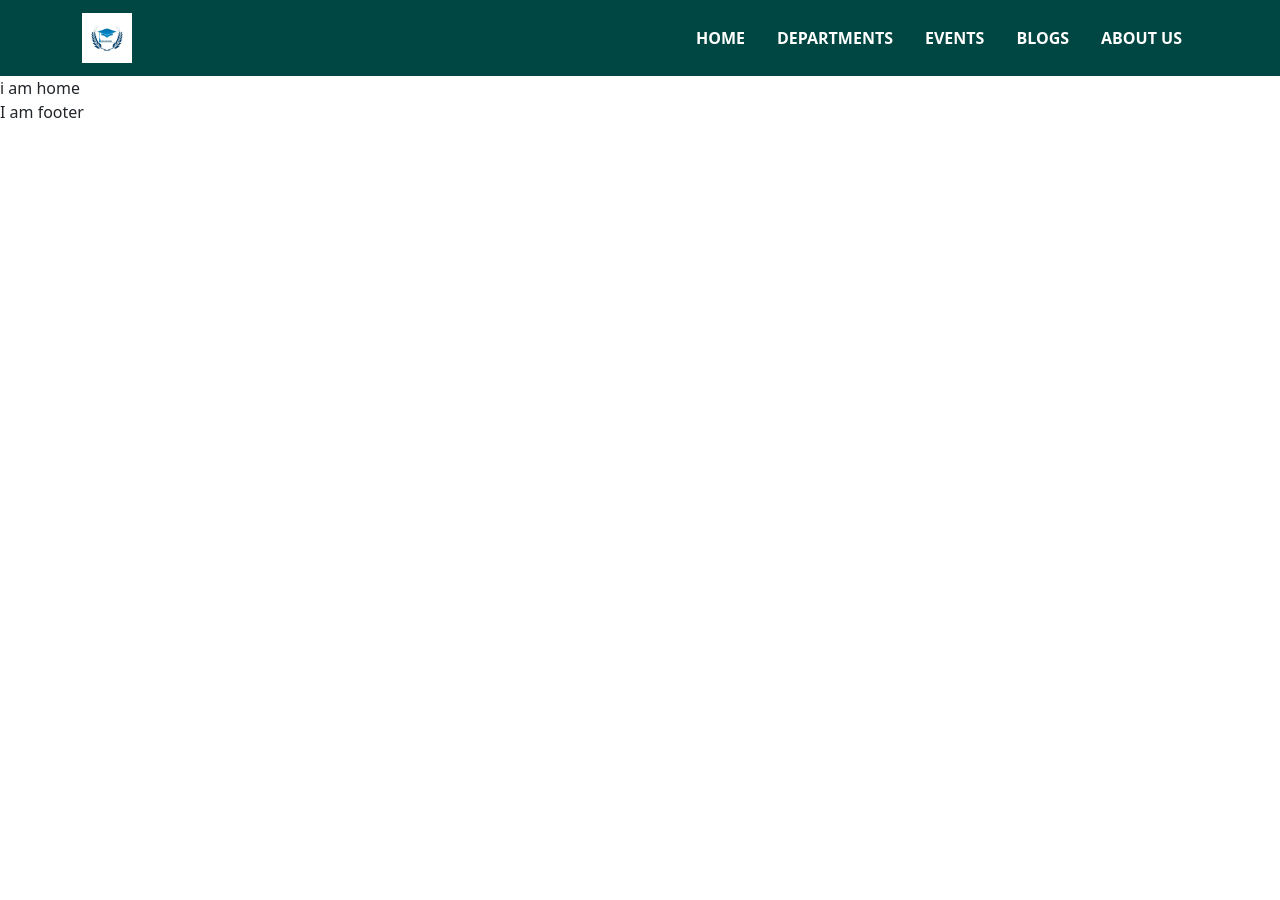
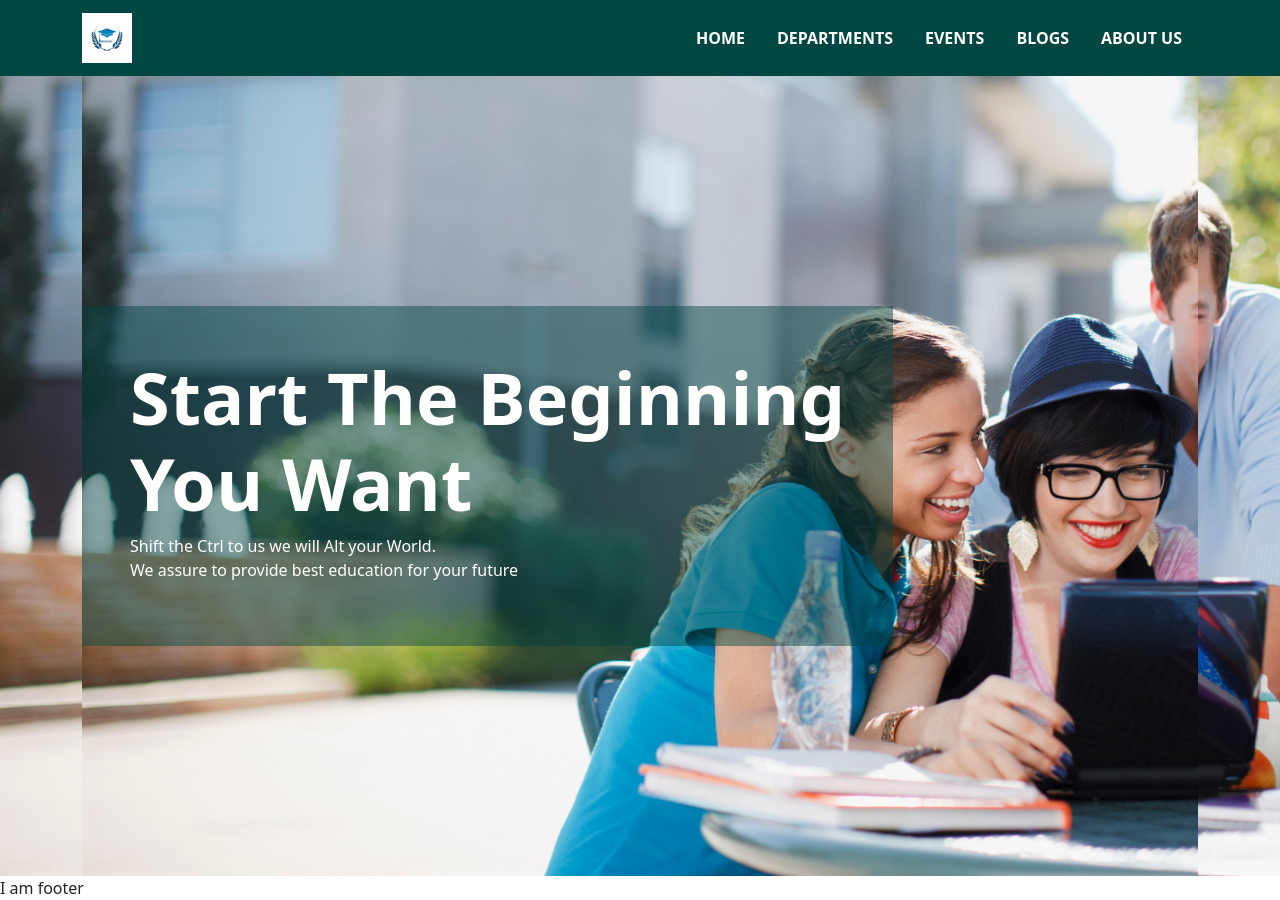
Before and after one commit to Khurshida-Meem/random-university, a React (Create React App) app: page / in a window 1280 px wide. Before the commit the page ends 800 px from the top, so only its background shows below. Built offline with nearby package versions, Linux system fonts and the light colour scheme.

Commit message:
added banner

```diff
--- /dev/null
+++ b/src/components/Banner/Banner.css
@@ -0,0 +1,13 @@
+.banner-container {
+    background-image: url(../../img/banner.jpg);
+    height: 100vh;
+    background-repeat: no-repeat;
+    background-size: cover;
+    background-attachment: fixed;
+
+}
+
+.text-container {
+    background-color: #00464377;
+    color: #fffffe;
+}
--- /dev/null
+++ b/src/components/Banner/Banner.js
@@ -0,0 +1,22 @@
+import React from 'react';
+import { Container } from 'react-bootstrap';
+import './Banner.css'
+
+const Banner = () => {
+    return (
+        <div className='banner-container'>
+            <Container>
+                <div className='banner-container d-flex align-items-center'>
+                    <div className='text-container p-5 animate__animated animate__fadeIn'>
+                        <h1 className='display-2 fw-bold animate__animated animate__fadeInLeft'>Start The Beginning <br /> You Want</h1>
+                        <p className='animate__animated animate__fadeInUp'>Shift the Ctrl to us we will Alt your World. <br /> We assure to provide best education for your future</p>
+                    </div>
+                </div>
+            </Container>
+        </div>
+
+
+    );
+};
+
+export default Banner;
--- a/src/components/Home/Home.js
+++ b/src/components/Home/Home.js
@@ -1,9 +1,10 @@
 import React from 'react';
+import Banner from '../Banner/Banner';
 
 const Home = () => {
     return (
         <div>
-            i am home
+            <Banner></Banner>
         </div>
     );
 };
```
